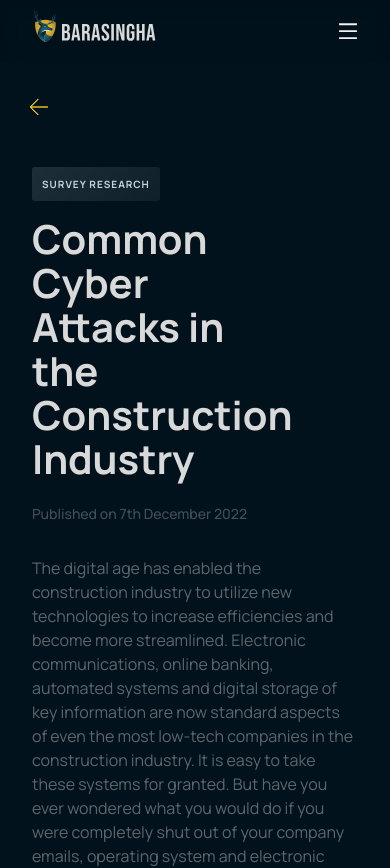
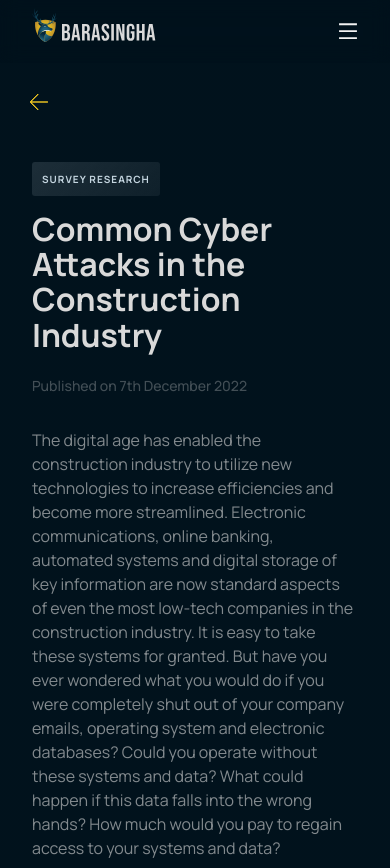
Before and after one commit to hiTushar/barasingha, a React (Create React App) app: page /PostDetail in a window 390 px wide. Shown: the top 868 px of the page. Built offline with nearby package versions, Linux system fonts and the light colour scheme; the HTML template or start-up script is replaced by a standard one.

Commit message:
Add responsiveness to case study detail page

```diff
--- a/src/components/pages/PostDetailPage/PostDetailPage.scss
+++ b/src/components/pages/PostDetailPage/PostDetailPage.scss
@@ -12,14 +12,8 @@
       flex-direction: column;
       align-items: center;
       width: auto;
-
-      margin-block: 100px;
+      margin-block: 75px;
       width: 100%;
-
-      @media screen and (max-width: 768px) {
-         margin-block: 80px;
-      }
-
       .content {
          display: flex;
          flex-direction: column;
@@ -70,10 +64,8 @@
          .CaseStudy_details {
             width: 100%;
             .blogHeading {
-               text-align: left;
-               width: 80%;
-               font-size: 2.5rem;
-               font-weight: 600;
+               font-size: 32px;
+               font-weight: 700;
             }
 
             a:has(.btn--primary),
@@ -95,7 +87,6 @@
                   img {
                      width: 100%;
                      height: auto;
-                     border-radius: 0 !important;
                   }
                   .subtopic_title {
                      color: #f2f2f2;
@@ -112,7 +103,6 @@
                      margin: 0;
                      padding: 0;
                      li {
-                        color: #9a9fa1;
                         font-family: Manrope;
                         font-size: 16px;
                         font-weight: 400;
@@ -122,31 +112,40 @@
                   }
                   .cyber {
                      margin-top: 56px;
-                     max-width: 794px;
-                     max-height: 361px;
                      border-radius: 8px;
+                     height: 200px;
+                     object-fit: cover;
+
+                     @media all and (min-width: 768px) {
+                        height: auto;
+                        width: 100%;
+                     }
                   }
                }
 
                .extra_data {
                   display: flex;
                   gap: 56px;
-                  @media screen and (max-width: 768px) {
-                     flex-direction: column;
+                  flex-direction: column;
+
+                  @media all and (min-width: 768px) {
+                     flex-direction: row;
                   }
 
-
                   .transfer {
-                     max-width: 320px;
-                     max-height: 320px;
                      border-radius: 8px;
+                     @media all and (min-width: 768px) {
+                        flex: 1;
+                     }
                   }
                   .group {
+                     @media all and (min-width: 768px) {
+                        flex: 1.5;
+                     }
                      .text {
                         display: flex;
                         flex-direction: column;
                         gap: 30px;
-                        max-width: 418px;
                         color: #9a9fa1;
                         font-family: Manrope;
                         font-size: 16px;
```
